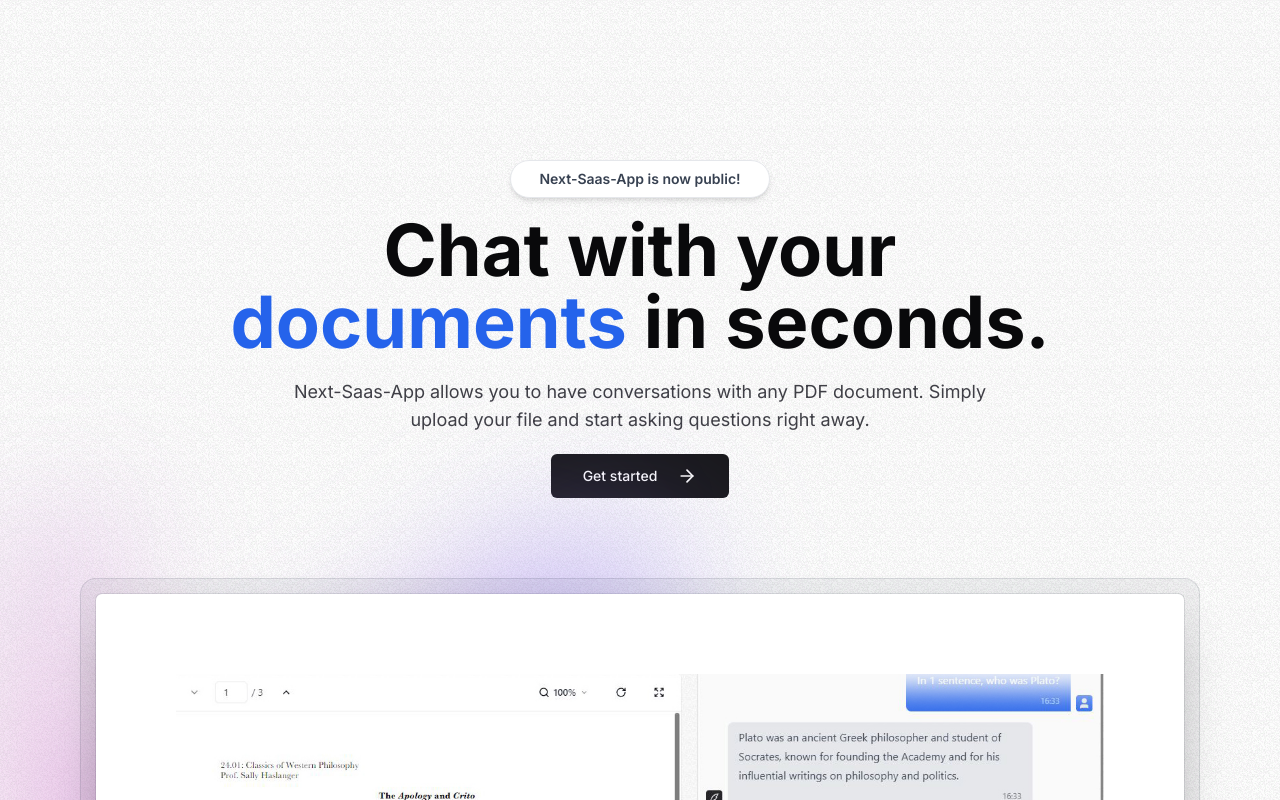
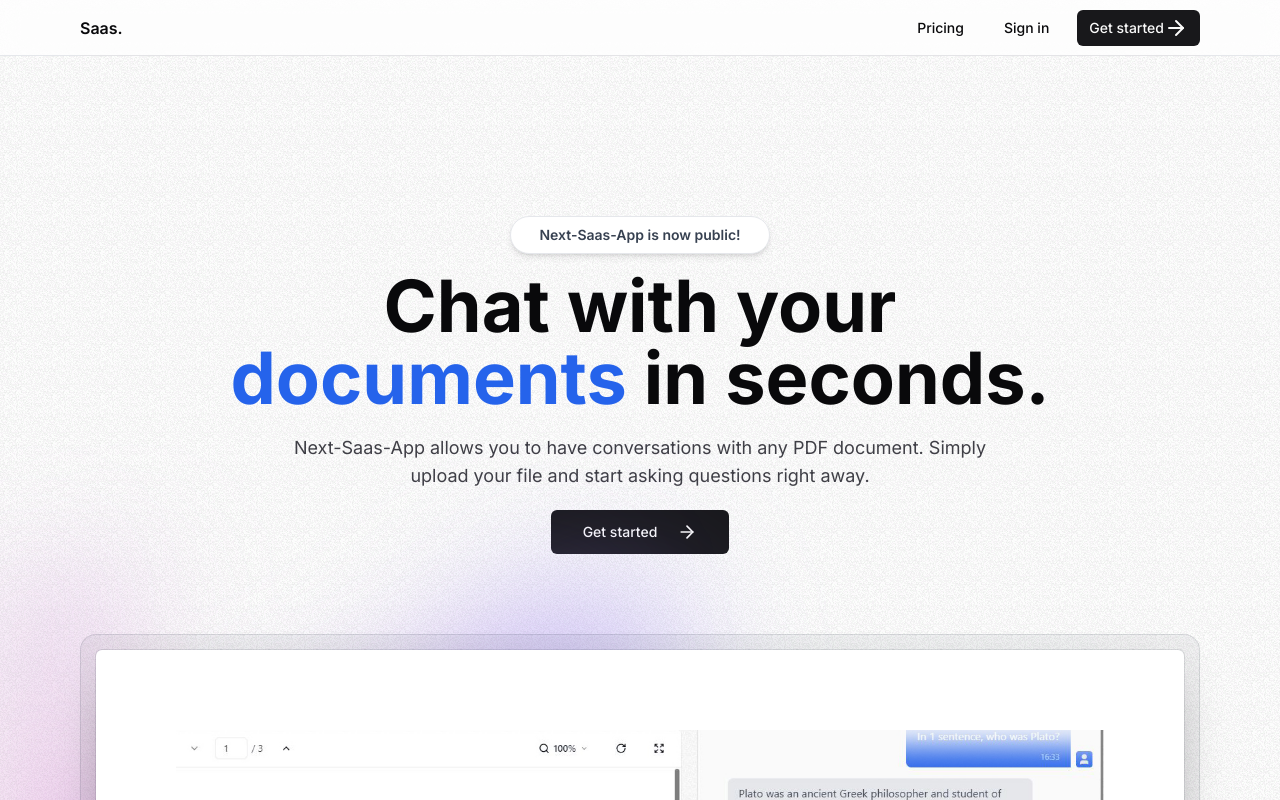
Before and after one commit to luksgabe/sas-next, a Next.js app: page / in a window 1280 px wide. Shown: the top 800 px of the page. Built offline with nearby package versions, Linux system fonts and the light colour scheme.

Commit message:
added TRPC

```diff
--- /dev/null
+++ b/src/app/_trpc/client.ts
@@ -0,0 +1,5 @@
+import { AppRouter } from "@/trpc"
+import { createTRPCReact } from "@trpc/react-query"
+
+
+export const trpc = createTRPCReact<AppRouter>({})
--- /dev/null
+++ b/src/app/api/auth/[kindeAuth]/route.ts
@@ -0,0 +1,2 @@
+import { handleAuth } from "@kinde-oss/kinde-auth-nextjs/server";
+export const GET = handleAuth();
--- /dev/null
+++ b/src/app/api/trpc/[trpc]/route.ts
@@ -0,0 +1,13 @@
+import { appRouter } from '@/trpc';
+import { fetchRequestHandler } from '@trpc/server/adapters/fetch';
+
+
+const handler = (req: Request) =>
+  fetchRequestHandler({
+    endpoint: '/api/trpc',
+    req,
+    router: appRouter,
+    createContext: () => ({})
+  });
+
+export { handler as GET, handler as POST };
--- /dev/null
+++ b/src/app/auth-callback/page.tsx
@@ -0,0 +1,10 @@
+import { useRouter, useSearchParams } from 'next/navigation'
+
+const Page = () => {
+  const router = useRouter()
+
+  const searchParams = useSearchParams()
+  const origin = searchParams.get('origin')
+}
+
+export default Page
--- /dev/null
+++ b/src/app/dashboard/page.tsx
@@ -0,0 +1,13 @@
+import { getKindeServerSession } from '@kinde-oss/kinde-auth-nextjs/server'
+import { redirect } from 'next/navigation'
+
+const Page = async () => {
+  const { getUser } = getKindeServerSession()
+  const user = await getUser()
+
+  if (!user || !user.id) redirect('/auth-callback?origin=dashboard')
+
+  return <div>{user?.email}</div>
+}
+
+export default Page
--- a/src/app/layout.tsx
+++ b/src/app/layout.tsx
@@ -1,26 +1,32 @@
-import type { Metadata } from "next";
-import { Inter } from "next/font/google";
-import "./globals.css";
-import { cn } from "@/lib/utils";
+import type { Metadata } from 'next'
+import { Inter } from 'next/font/google'
+import './globals.css'
+import { cn } from '@/lib/utils'
+import Navbar from '@/components/Navbar'
 
-const inter = Inter({ subsets: ["latin"] });
+const inter = Inter({ subsets: ['latin'] })
 
 export const metadata: Metadata = {
-  title: "Create Next App",
-  description: "Generated by create next app",
-};
+  title: 'Create Next App',
+  description: 'Generated by create next app'
+}
 
 export default function RootLayout({
-  children,
+  children
 }: Readonly<{
-  children: React.ReactNode;
+  children: React.ReactNode
 }>) {
   return (
-    <html lang="en" className="light">
-      <body className={cn(
-        'min-h-screen font-sans antialiased grainy',
-        inter.className
-      )}>{children}</body>
+    <html lang='en' className='light'>
+      <body
+        className={cn(
+          'grainy min-h-screen font-sans antialiased',
+          inter.className
+        )}
+      >
+        <Navbar />
+        {children}
+      </body>
     </html>
-  );
+  )
 }
--- /dev/null
+++ b/src/components/Navbar.tsx
@@ -0,0 +1,55 @@
+import Link from 'next/link'
+import MaxWidthWrapper from './MaxWidthWrapper'
+import { buttonVariants } from './ui/button'
+import {
+  LoginLink,
+  RegisterLink
+} from '@kinde-oss/kinde-auth-nextjs/components'
+import { ArrowRight } from 'lucide-react'
+
+const Navbar = () => {
+  return (
+    <nav className='sticky inset-x-0 top-0 z-30 h-14 w-full border-b border-gray-200 bg-white/75 backdrop-blur-lg transition-all'>
+      <MaxWidthWrapper>
+        <div className='flex h-14 items-center justify-between border-b border-zinc-200'>
+          <Link href='/' className='z-400 flex font-semibold'>
+            <span>Saas.</span>
+          </Link>
+
+          {/* todo: add mobile navbar */}
+
+          <div className='hidden items-center space-x-4 sm:flex'>
+            <>
+              <Link
+                href='/pricing'
+                className={buttonVariants({
+                  variant: 'ghost',
+                  size: 'sm'
+                })}
+              >
+                Pricing
+              </Link>
+              <LoginLink
+                className={buttonVariants({
+                  variant: 'ghost',
+                  size: 'sm'
+                })}
+              >
+                Sign in
+              </LoginLink>
+              <RegisterLink
+                className={buttonVariants({
+                  size: 'sm'
+                })}
+              >
+                Get started <ArrowRight />
+              </RegisterLink>
+            </>
+          </div>
+        </div>
+      </MaxWidthWrapper>
+    </nav>
+  )
+}
+
+export default Navbar
--- /dev/null
+++ b/src/components/Provaders.tsx
@@ -0,0 +1,27 @@
+'user client'
+
+import { PropsWithChildren, useState } from 'react'
+import { trpc } from '@/app/_trpc/client'
+import { QueryClient, QueryClientProvider } from '@tanstack/react-query'
+import { httpBatchLink } from '@trpc/client'
+
+const Providers = ({ children }: PropsWithChildren) => {
+  const [queryClient] = useState(() => new QueryClient())
+  const [trpcClient] = useState(() =>
+    trpc.createClient({
+      links: [
+        httpBatchLink({
+          url: 'http://localhost:3000/api/trpc'
+        })
+      ]
+    })
+  )
+
+  return (
+    <trpc.Provider client={trpcClient} queryClient={queryClient}>
+      <QueryClientProvider client={queryClient}>{children}</QueryClientProvider>
+    </trpc.Provider>
+  )
+}
+
+export default Providers
--- /dev/null
+++ b/src/trpc/index.ts
@@ -0,0 +1,6 @@
+import { router } from './trpc';
+
+export const appRouter = router({
+});
+
+export type AppRouter = typeof appRouter;
--- /dev/null
+++ b/src/trpc/trpc.ts
@@ -0,0 +1,6 @@
+import { initTRPC } from '@trpc/server';
+
+const t = initTRPC.create();
+
+export const router = t.router;
+export const publicProcedure = t.procedure;
```
Also changed, not shown: package.json (+8 -1 lines), 2 other files (tests, documents, lock files or other folders).
